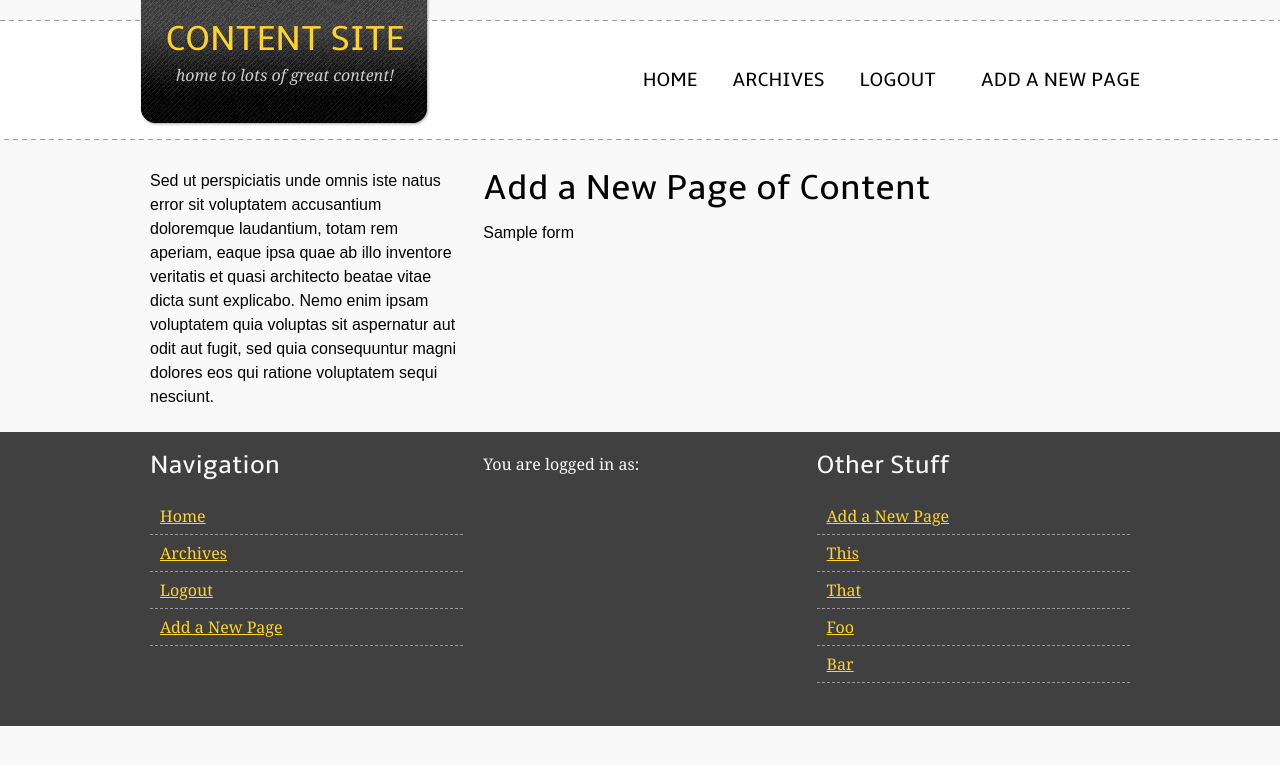
After one commit to sparks2009/CMS, a PHP site: template views/edit_page.html in a window 1280 px wide. The commit adds this page. Shown: the top 765 px of the page. Run offline with PHP 8.4, Linux system fonts and the light colour scheme; the template is opened without the code that fills it: most values are stand-ins (such as "Sample title", 1, 10 or a date in 2020); data that the repository does not hold is empty; some libraries are stand-ins or nearby versions.

Commit message:
Updated changes Jan 2016

```diff
--- a/classes/User.php
+++ b/classes/User.php
@@ -25,6 +25,10 @@ class User {
     function getId() {
         return $this->id;
     }
+    // Method returns the user type:
+	function getUserType() {
+		return $this->userType;
+	}
 
     // Method returns a Boolean if the user is an administrator:
     function isAdmin() {
--- a/includes/footer.inc.php
+++ b/includes/footer.inc.php
@@ -5,14 +5,20 @@
                 <h1>Navigation</h1>
                 <nav>
                     <ul>
-                        <li><a href="index.php">Home</a></li><li><a href="#">Archives</a></li><li><a href="#">Contact</a></li><li><?php if ($user) { echo '<a href="logout.php">Logout</a>'; } else { echo '<a href="login.php">Login</a>'; } ?></li><li><a href="#">Register</a></li>
+                        <li><a href="index.php">Home</a></li>
+						<li><a href="archive.php">Archives</a></li>
+						<!-- <li><a href="#">Contact</a></li> -->
+						<li><?php if ($user) { echo '<a href="logout.php">Logout</a>'; } else { echo '<a href="login.php">Login</a>'; } ?></li>
+						<li><?php if ($user && $user->canCreatePage()) echo '<li><a href="add_page.php">Add a New Page</a></li>'; ?></li>
+						<!-- <li><a href="#">Register</a></li> -->
                     </ul>
                 </nav>
             </article>
             <article>
 
-                <p>Duis aute irure dolor in reprehenderit in voluptate velit esse cillum dolore eu fugiat nulla pariatur.</p>
-                <p><a href="#">read more here..</a></p>
+                <!-- <p>Duis aute irure dolor in reprehenderit in voluptate velit esse cillum dolore eu fugiat nulla pariatur.</p> -->
+                <!-- <p><a href="#">read more here..</a></p> -->
+				<?php if ($user) {echo '<p>You are logged in as: </p>' . $user->getUserType();} else { echo '<p> You are not logged in</p>';} ?>
             </article>
             <article>
                 <h1>Other Stuff</h1>
--- a/includes/header.inc.php
+++ b/includes/header.inc.php
@@ -22,7 +22,12 @@
         <h1>Content Site<span>Home to lots of great content!</span></h1>
         <nav>
             <ul>
-                <li><a href="index.php">Home</a></li><li><a href="#">Archives</a></li><li><a href="contact.php">Contact</a></li><li><?php if ($user) { echo '<a href="logout.php">Logout</a>'; } else { echo '<a href="login.php">Login</a>'; } ?></li><li><a href="#">Register</a></li>
+                <li><a href="index.php">Home</a></li>
+				<li><a href="archive.php">Archives</a></li>
+				<!-- <li><a href="contact.php">Contact</a></li> -->
+				<li><?php if ($user) { echo '<a href="logout.php">Logout</a>'; } else { echo '<a href="login.php">Login</a>'; } ?></li>
+				<li><?php if ($user && $user->canCreatePage()) echo '<li><a href="add_page.php">Add a New Page</a></li>'; ?></li>
+				<!-- <li><a href="#">Register</a></li> -->
             </ul>
         </nav>
     </header>
--- /dev/null
+++ b/views/edit_page.html
@@ -0,0 +1,12 @@
+<section class="threeColumns">
+    <article>
+        <p>Sed ut perspiciatis unde omnis iste natus error sit voluptatem accusantium doloremque laudantium, totam rem aperiam, eaque ipsa quae ab illo inventore veritatis et quasi architecto beatae vitae dicta sunt explicabo. Nemo enim ipsam voluptatem quia voluptas sit aspernatur aut odit aut fugit, sed quia consequuntur magni dolores eos qui ratione voluptatem sequi nesciunt.</p>
+    </article>
+    <article class="twoThirds">
+        <h1>Add a New Page of Content</h1>
+        <?php if ($form->isSubmitted() && $form->validate()) {
+        echo '<p>The page has been added!</p>';
+        }?>
+        <?php echo $form; ?>
+    </article>
+</section>
--- a/views/page.html
+++ b/views/page.html
@@ -4,7 +4,7 @@
         <h1><span><?php echo $page->getDateAdded(); ?></span><?php echo $page->getTitle(); ?></h1>
         <?php echo $page->getContent(); ?>
         <?php if ($user && $user->canEditPage($page)) {
-        echo '<p><a href="edit_page.php?id=' . $page->getId() . '">EDIT</a></p>';
+        echo '<p><a href="edit.php?id=' . $page->getId() . '">EDIT</a></p>';
         } ?>
     </article>
 </section>
```
Also changed, not shown: edit.php (added, +9 -0 lines), views/archive.html (added, +12 -0 lines), views/edit.html (added, +9 -0 lines), views/edit_page2.html (added, +14 -0 lines).
